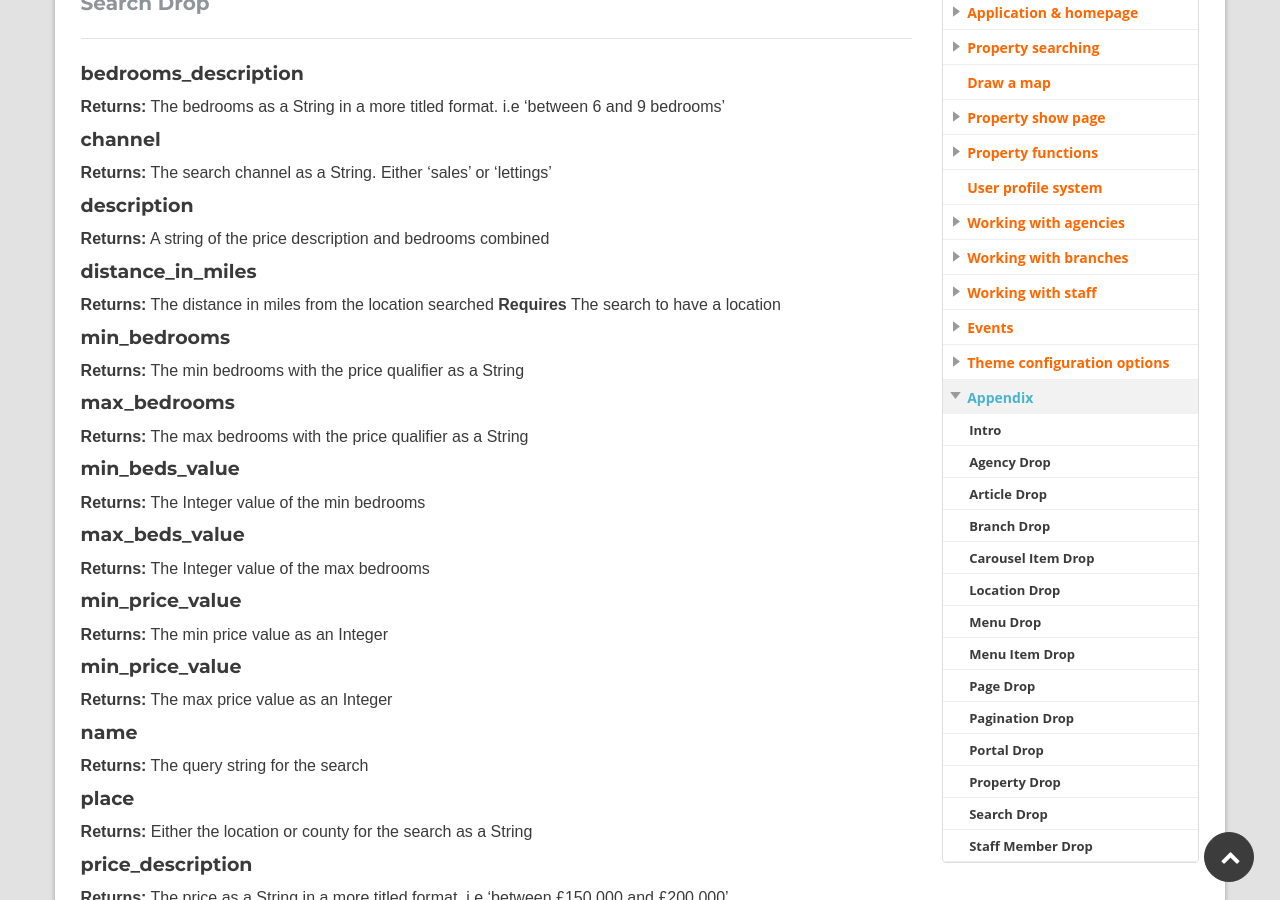
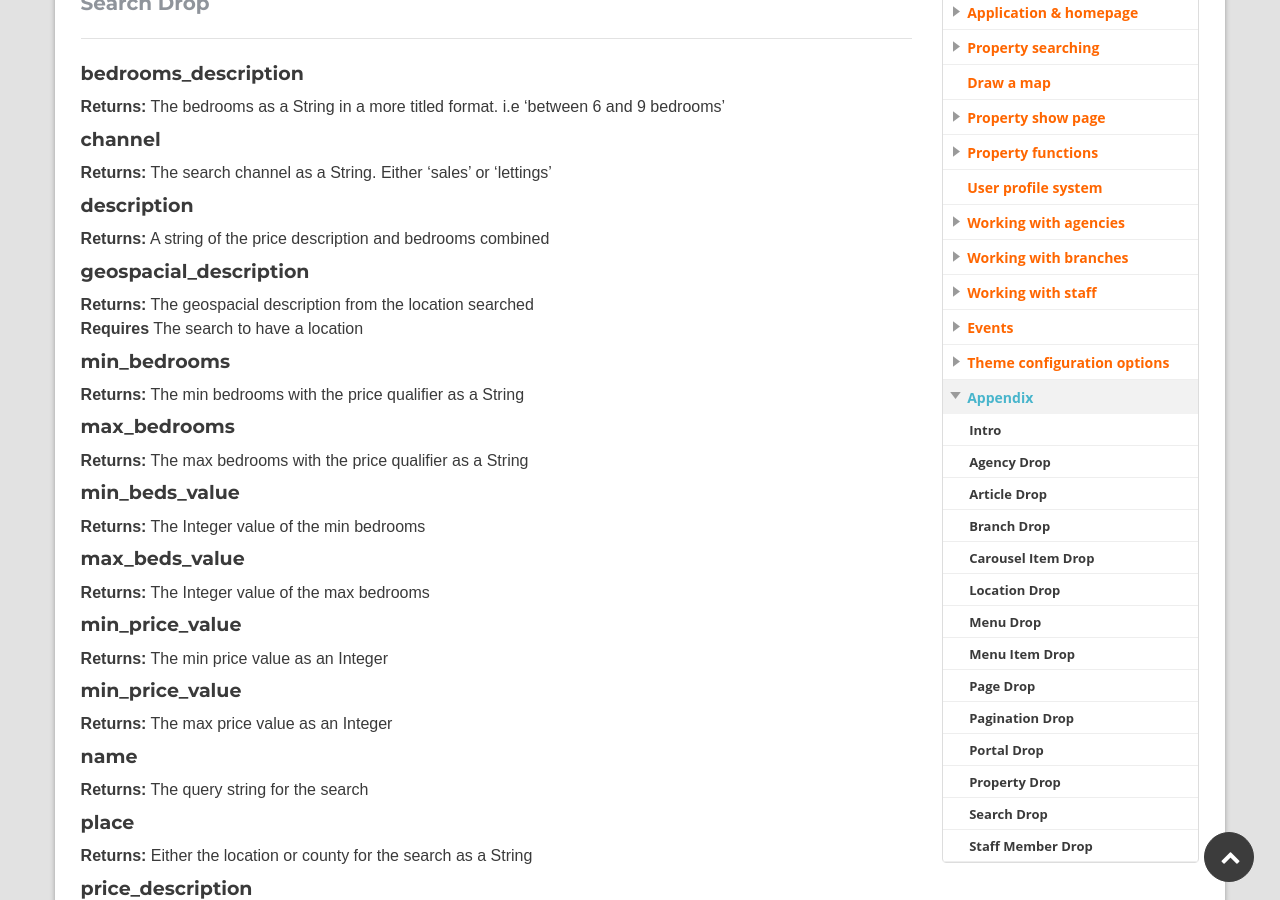
Before and after one commit to homeflow/homeflow.github.io, a Jekyll site: the page built from _posts/appendix/2015-01-01-search-drop.md, in a window 1280 px wide and 900 px high, scrolled down 397 px. Built offline with Jekyll 4.4.1, drawn with Linux system fonts in a browser that asks for light colours.

Commit message:
Geospacial description

```diff
--- a/_posts/appendix/2015-01-01-search-drop.md
+++ b/_posts/appendix/2015-01-01-search-drop.md
@@ -14,8 +14,8 @@ category: appendix
 ####description
 **Returns:** A string of the price description and bedrooms combined
 
-####distance_in_miles
-**Returns:** The distance in miles from the location searched
+####geospacial_description
+**Returns:** The geospacial description from the location searched<br/>
 **Requires** The search to have a location
 
 ####min_bedrooms
```
